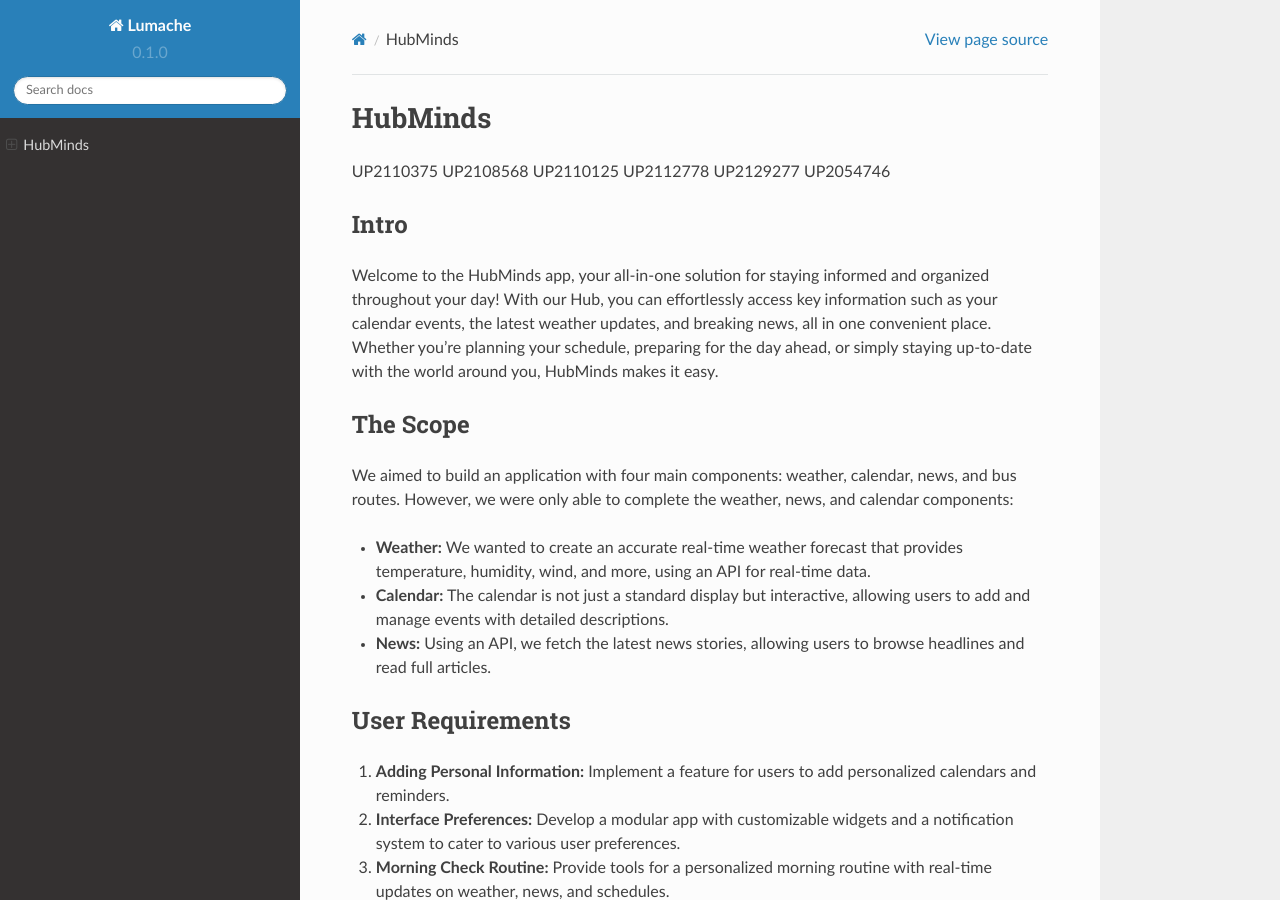
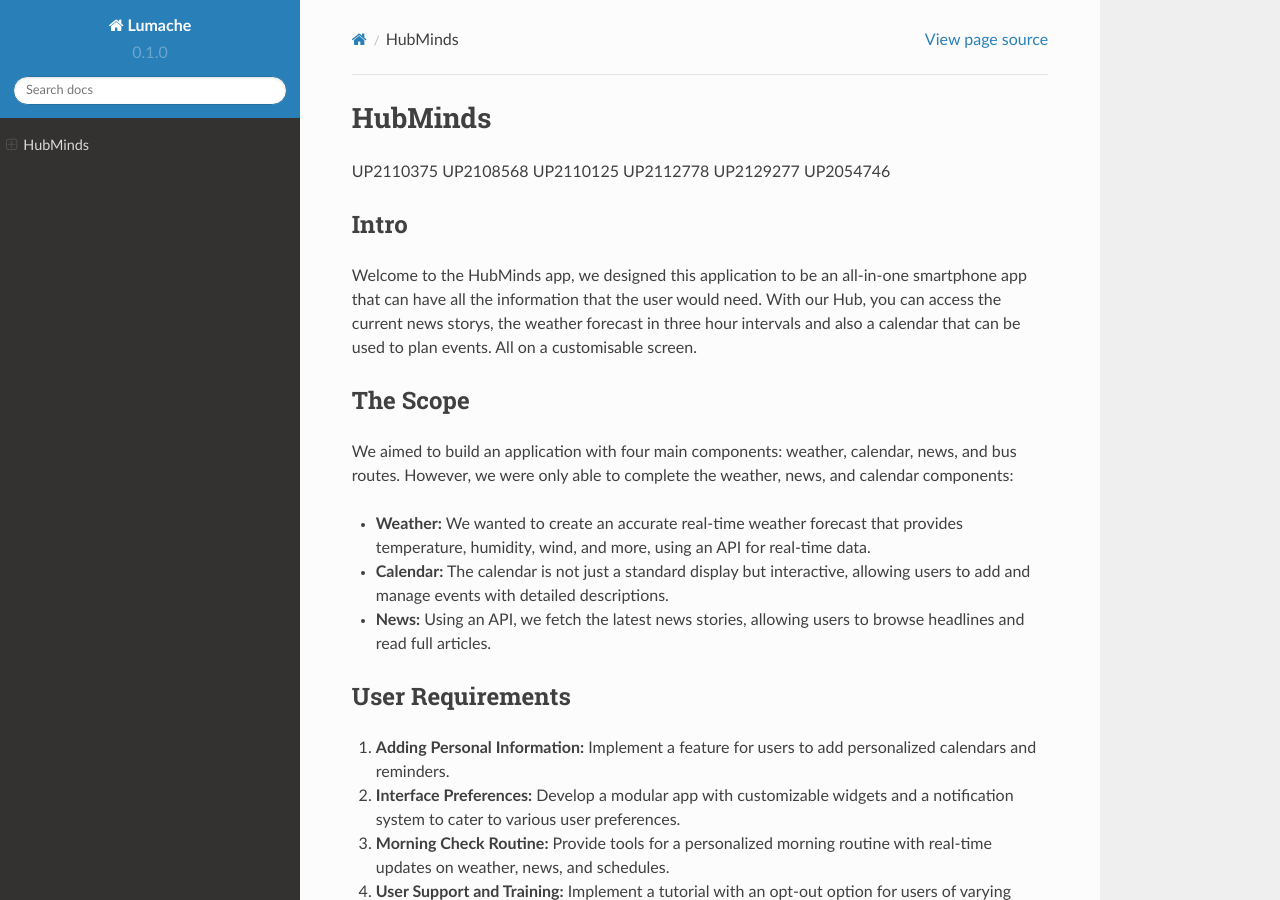
Before and after one commit to HubMinds/Docs, a Sphinx documentation site: the page built from docs/source/index.rst, in a window 1280 px wide and 900 px high. Built offline with Sphinx 7.4.7 and the Read the Docs theme 2.0.0, drawn with Linux system fonts in a browser that asks for light colours.

Commit message:
Update index.rst

```diff
--- a/docs/source/index.rst
+++ b/docs/source/index.rst
@@ -9,7 +9,7 @@ UP2054746
 
 Intro
 -----------------
-Welcome to the HubMinds app, your all-in-one solution for staying informed and organized throughout your day! With our Hub, you can effortlessly access key information such as your calendar events, the latest weather updates, and breaking news, all in one convenient place. Whether you're planning your schedule, preparing for the day ahead, or simply staying up-to-date with the world around you, HubMinds makes it easy.
+Welcome to the HubMinds app, we designed this application to be an all-in-one smartphone app that can have all the information that the user would need. With our Hub, you can access the current news storys, the weather forecast in three hour intervals and also a calendar that can be used to plan events. All on a customisable screen.
 
 The Scope
 ------------------
```
